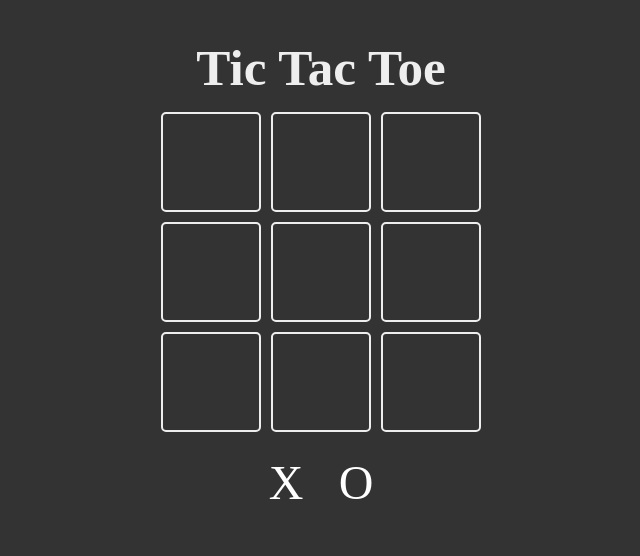
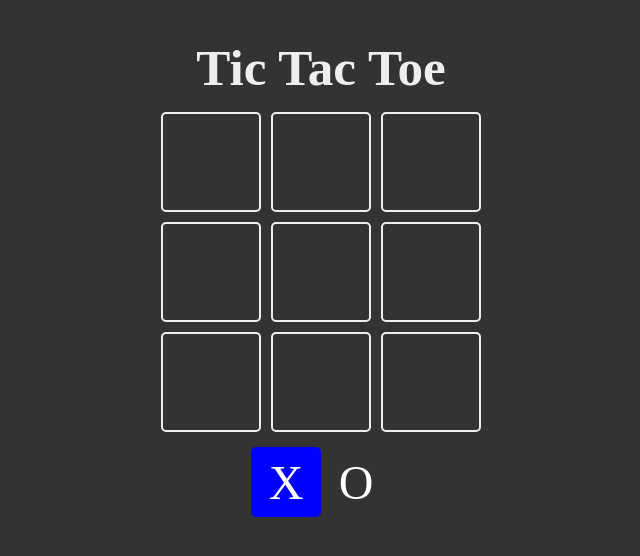
Before and after one commit to Jean7Pierre/tic-tac-toe, a React (Vite) app: page / in a window 1280 px wide. Shown: the top 556 px of the page, without its empty margins (319-959 px from the left). Built offline with nearby package versions, Linux system fonts and the light colour scheme.

Commit message:
feat: highlight active player turn
Added "isSelected" prop to identify which player's turn is active.
Used ternary operator in Square component to conditionally apply a CSS class for visual indication.

```diff
--- a/src/App.jsx
+++ b/src/App.jsx
@@ -1,9 +1,10 @@
 import { useState } from 'react'
 import './App.css'
 
-function Square({ index, children }) {
+function Square({ index, children, isSelected }) {
+  const classSquare = `square ${isSelected ? 'is-selected' : ''}`
   return (
-    <div className='square'>
+    <div className={classSquare}>
       {children}
     </div>
   )
@@ -35,8 +36,8 @@ export default function App() {
           }
         </section>
         <section className='turn'>
-          <Square>X</Square>
-          <Square>O</Square>
+          <Square isSelected={turn === TURNS.X}>X</Square>
+          <Square isSelected={turn === TURNS.O}>O</Square>
         </section>
       </main>
     </>
```
